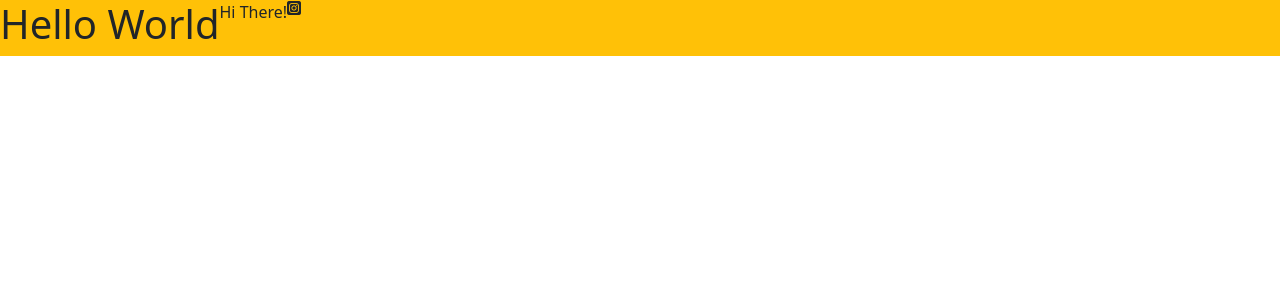
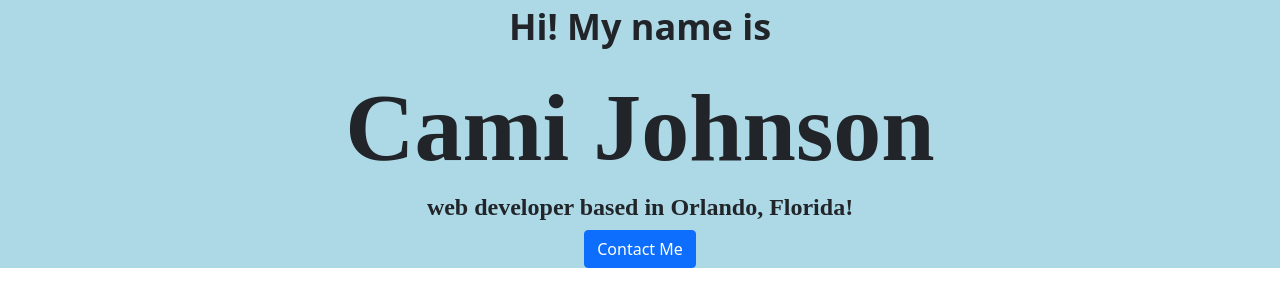
Before and after one commit to Cami95/my-porfolio-project, a plain HTML site: page index.html in a window 1280 px wide. Drawn offline with nearby package versions, Linux system fonts and the light colour scheme.

Commit message:
Made Homepage

```diff
--- a/index.html
+++ b/index.html
@@ -9,19 +9,21 @@
     integrity="sha384-EVSTQN3/azprG1Anm3QDgpJLIm9Nao0Yz1ztcQTwFspd3yD65VohhpuuCOmLASjC"
     crossorigin="anonymous">
     <link rel="stylesheet" href="style.css">
-    <script src="https://kit.fontawesome.com/a14ce775d3.js"
-    crossorigin="anonymous">
-</script>
+    <script src="https://kit.fontawesome.com/a14ce775d3.js" crossorigin="anonymous"></script>
 </head>
 <body>
-    <div class="d-flex bg-warning">
-    <h1>
-        Hello World
-    </h1>
-    <p>
-        Hi There!
-    </p>
-    <i class="fa-brands fa-square-instagram"></i>
+
+<div class="hero">
+
+    <p> Hi! My name is </p>
+    <h1> Cami Johnson </h1>
+    <h2>web developer based in Orlando, Florida!</h2>
+    <a href="#" class="btn btn-primary">Contact Me</a>
+
 </div>
+
+
+
+
 </body>
 </html>
--- a/style.css
+++ b/style.css
@@ -0,0 +1,25 @@
+.hero {
+    text-align: center;
+    background-color: lightblue;
+    margin: 0;
+
+}
+
+
+.hero p {
+    font-size: 36px;
+    font-weight: bold;
+}
+
+.hero h1{
+    font-size: 96px;
+    font-family: "Playfair Display", serif;
+    font-weight: bold;
+
+}
+
+.hero h2{
+    font-size: 24px;
+    font-family:"Playfair Display", serif;
+    font-weight: bold;
+}
```
